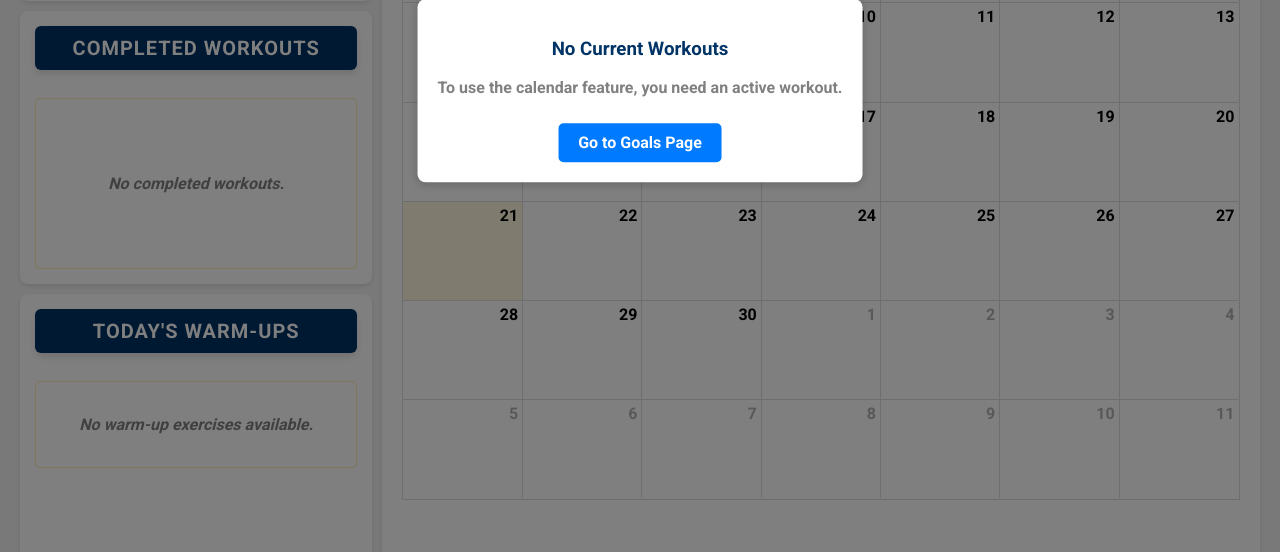
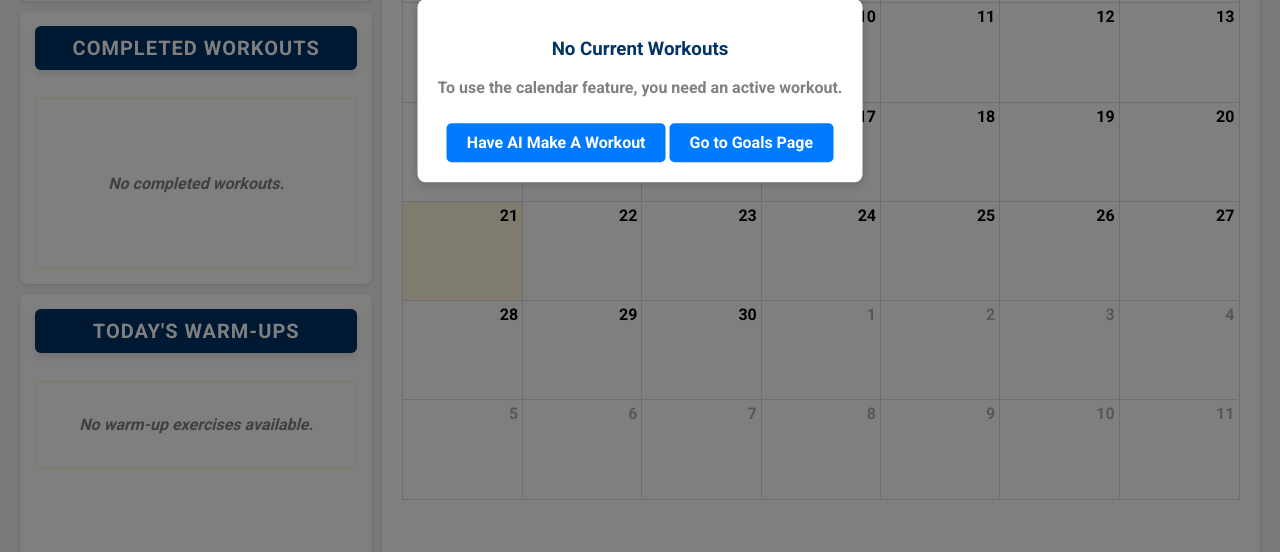
Before and after one commit to UCCS-SP25-CS4300-CS5300-1/Group-6-spring-2025, a Django app: page /calendar/ in a window 1280 px wide. Shown: the part 370-922 px from the top of the page. Run offline with Django 4.2, Linux system fonts and the light colour scheme; a user stored in the database is signed in; data comes from the database, SQL or seed files in the repository; data that the repository does not hold is empty; some libraries are stand-ins or nearby versions.

Commit message:
Final touches, added button to calendar

```diff
--- a/Project/home/static/css/styles.css
+++ b/Project/home/static/css/styles.css
@@ -273,7 +273,8 @@ footer {
     visibility: visible;
     opacity: 1;
 }
-    /* Step 5: Day Boxes */
+
+/* Step 5: Day Boxes */
 .weekdays-container {
     display: flex;
     flex-wrap: wrap;
--- a/Project/home/templates/calendar.html
+++ b/Project/home/templates/calendar.html
@@ -301,6 +301,7 @@
     <div id="no-workouts-message" class="no-workouts-message">
         <h3>No Current Workouts</h3>
         <p>To use the calendar feature, you need an active workout.</p>
+        <a href="{% url 'generate_workout' %}" class="goals-button" >Have AI Make A Workout</a></li>
         <a href="{% url 'goals:goals' %}" class="goals-button">Go to Goals Page</a>
     </div>
 
--- a/Project/home/templates/generate_workout.html
+++ b/Project/home/templates/generate_workout.html
@@ -119,7 +119,6 @@
       <h2>Which week is this workout for?</h2>
       <div id="weekOptions" class="week-option-container">
       </div>
-      <p>Selected Week: <strong id="selectedWeekDisplay">None</strong></p>
       <input type="hidden" id="selectedWeekStart" name="week_start">
       <input type="hidden" id="selectedWeekEnd" name="week_end">
       <div>
```
